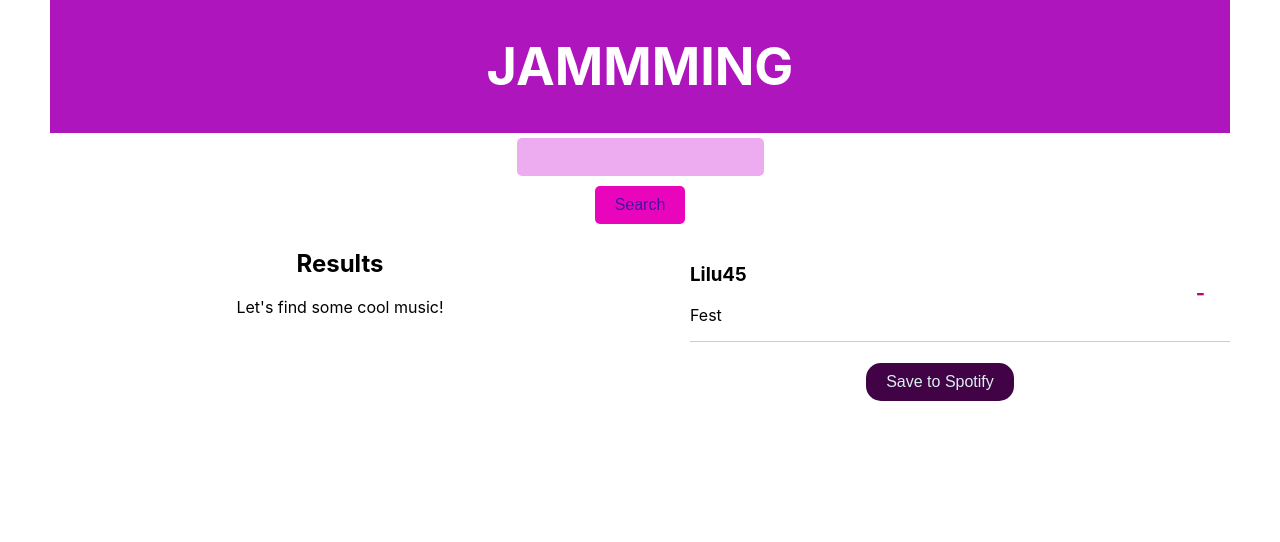
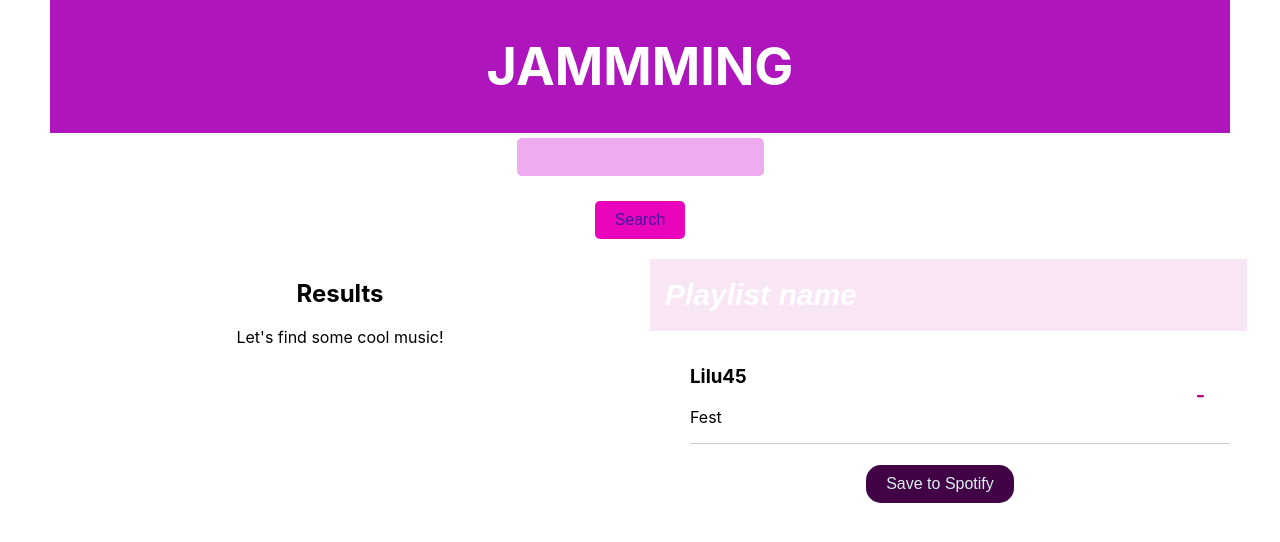
Before and after one commit to NatalyBV/Mixmelody, a React (Create React App) app: page / in a window 1280 px wide. Shown: the top 542 px of the page. Built offline with nearby package versions, Linux system fonts and the light colour scheme.

Commit message:
Adding playlist

```diff
--- a/src/App.js
+++ b/src/App.js
@@ -1,7 +1,7 @@
-import logo from './logo.svg';
-import React, { useState, useEffect } from 'react';
+import React, { useState } from 'react';
 import SearchBar from './SearchBar.js';
 import SearchResults from './SearchResults.js';
+import Tracklist from './Tracklist.js';
 import Playlist from './Playlist.js';
 import styles from './App.module.css';
 
@@ -18,8 +18,9 @@ function App() {
           <div className={styles.resultsContainer}>
             <SearchResults results={searchResults} />
           </div>
-          <div className={styles.playlistContainer}>
+          <div className={styles.tracklistContainer}>
             <Playlist />
+            <Tracklist />
           </div>
         </div>
       </div>
--- a/src/App.module.css
+++ b/src/App.module.css
@@ -2,7 +2,7 @@
   display: flex;
 }
 
-.playlistContainer {
+.tracklistContainer {
   flex: 1;
   padding-left: 10px;
 }
--- a/src/Playlist.js
+++ b/src/Playlist.js
@@ -1,23 +1,23 @@
-import React, { useState } from 'react';
+import React, { useState, useEffect } from 'react';
 import styles from './Playlist.module.css';
 
 function Playlist() {
+    const [playlistName, setPlaylistName] = useState('');
+
+    const handleRename = (event) => {
+        setPlaylistName(event.target.value);
+    }
+
     return (
         <div>
-            <ul className={styles.playlistList}>
-                <li>
-                    <div>
-                        <h3>Lilu45</h3>
-                        <p>Fest</p>
-                    </div>
-                    <div className={styles.minusSign}>
-                        -
-                    </div>
-                </li>
-            </ul>
-            <div>
-                <button type="submit" className={styles.searchButton}>Save to Spotify</button>
-            </div>
+            <input
+                className={styles.playlistName}
+                id='playlist'
+                value={playlistName}
+                name="playlist"
+                placeholder="Playlist name"
+                onChange={handleRename}
+            />
         </div>
     )
 }
--- a/src/Playlist.module.css
+++ b/src/Playlist.module.css
@@ -1,42 +1,18 @@
-.playlistList {
-    list-style-type: none;
-    text-align: left;
+.playlistName {
+    color: rgb(131, 3, 86);
+    font-weight: bold;
+    font-size: 30px;
+    border: none;
+    cursor: pointer;
+    background-color: rgb(248, 230, 245);
+    padding-left: 15px;
+    width: 100%;
+    height: 70px;
+    outline: none;
 }
 
-.playlistList li {
-    border-bottom: 1px solid #ccc;
-    display: flex;
-    align-items: center;
+.playlistName::placeholder {
+    color: #ffffff;
+    font-style:oblique;
+    font-size: 30px;
 }
-
-.playlistList li .minusSign {
-    margin-left: auto;
-    color: rgb(182, 7, 121);
-    font-weight: bold;
-    font-size: 20px;
-    cursor: pointer;
-    text-align: right;
-    padding-right: 25px;
-}
-
-.searchButton {
-    margin: 5px;
-    padding: 10px 20px;
-    border: none;
-    border-radius: 15px;
-    background-color: #410346;
-    color: #daf0ee;
-    font-size: 16px;
-    cursor: pointer;
-    transition: background-color 0.3s, color 0.3s;
-}
-
-.searchButton:hover {
-    background-color: #ddd;
-    color: #111;
-}
-
-.searchButton:active {
-    background-color: #bbb;
-    color: #000;
-}
--- a/src/SearchBar.module.css
+++ b/src/SearchBar.module.css
@@ -21,7 +21,7 @@
   }
 
   .searchButton {
-    margin: 5px;
+    margin: 20px;
     padding: 10px 20px;
     border: none;
     border-radius: 5px;
--- a/src/SearchResults.js
+++ b/src/SearchResults.js
@@ -1,6 +1,5 @@
 import React, { useState, useEffect } from 'react';
 import styles from './SearchResults.module.css';
-import Playlist from './Playlist.js';
 import Track from './Track.js';
 
 function SearchResults({ results }) {
--- a/src/Track.js
+++ b/src/Track.js
@@ -1,4 +1,4 @@
-import React, { useState, useEffect } from 'react';
+import React from 'react';
 import styles from './Track.module.css';
 
 function Track({ artist, album, track}) {
--- /dev/null
+++ b/src/Tracklist.js
@@ -0,0 +1,25 @@
+import React, { useState } from 'react';
+import styles from './Tracklist.module.css';
+
+function Tracklist() {
+    return (
+        <div>
+            <ul className={styles.tracklistList}>
+                <li>
+                    <div>
+                        <h3>Lilu45</h3>
+                        <p>Fest</p>
+                    </div>
+                    <div className={styles.minusSign}>
+                        -
+                    </div>
+                </li>
+            </ul>
+            <div>
+                <button type="submit" className={styles.searchButton}>Save to Spotify</button>
+            </div>
+        </div>
+    )
+}
+
+export default Tracklist;
--- /dev/null
+++ b/src/Tracklist.module.css
@@ -0,0 +1,42 @@
+.tracklistList {
+    list-style-type: none;
+    text-align: left;
+}
+
+.tracklistList li {
+    border-bottom: 1px solid #ccc;
+    display: flex;
+    align-items: center;
+}
+
+.tracklistList li .minusSign {
+    margin-left: auto;
+    color: rgb(182, 7, 121);
+    font-weight: bold;
+    font-size: 20px;
+    cursor: pointer;
+    text-align: right;
+    padding-right: 25px;
+}
+
+.searchButton {
+    margin: 5px;
+    padding: 10px 20px;
+    border: none;
+    border-radius: 15px;
+    background-color: #410346;
+    color: #daf0ee;
+    font-size: 16px;
+    cursor: pointer;
+    transition: background-color 0.3s, color 0.3s;
+}
+
+.searchButton:hover {
+    background-color: #ddd;
+    color: #111;
+}
+
+.searchButton:active {
+    background-color: #bbb;
+    color: #000;
+}
```
